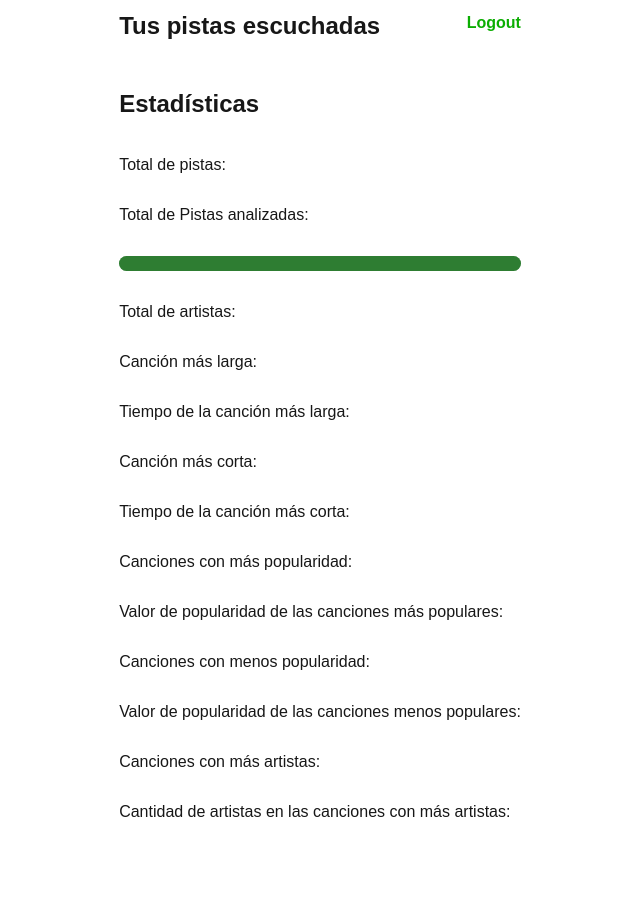
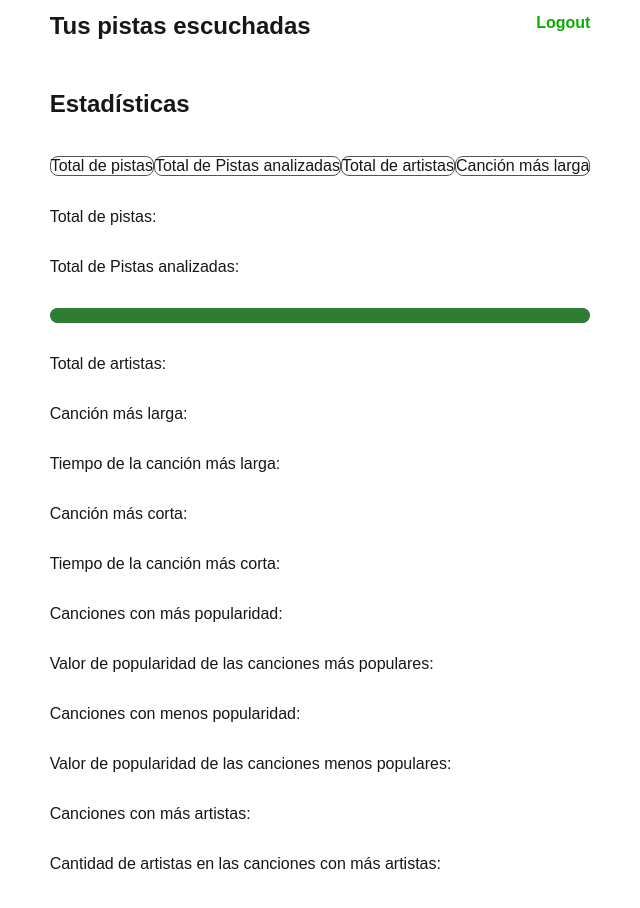
Before and after one commit to fabio2100/all-tracks, a Next.js app: page /home in a window 1280 px wide. Shown: the top 908 px of the page, without its empty margins (320-960 px from the left). Built offline with nearby package versions, Linux system fonts and the light colour scheme.

Commit message:
feature: card to dispaly infor

```diff
--- /dev/null
+++ b/app/components/ShowSimpleData.js
@@ -0,0 +1,12 @@
+import { Typography } from "@mui/material";
+import styles from "./showSimpleData.module.css";
+
+
+export default function ShowSimpleData({title,value}){
+    return (
+        <div className={styles.main}>
+            <h2>{value}</h2>
+            <p>{title}</p>
+        </div>
+    )
+}
--- /dev/null
+++ b/app/components/ShowSimpleData.module.css
@@ -0,0 +1,4 @@
+.main{
+    border: 1px solid #555555;
+    border-radius: 8px;
+}
--- a/app/components/TopTracks.js
+++ b/app/components/TopTracks.js
@@ -7,6 +7,8 @@ import Lista from "./Lista";
 import { useRouter } from "next/navigation";
 import styles from "../page.module.css";
 import { LinearProgress } from "@mui/material";
+import MediaCard from "./MediaCard";
+import ShowSimpleData from "./ShowSimpleData";
 
 const TopTracks = () => {
   const router = useRouter();
@@ -146,6 +148,14 @@ const TopTracks = () => {
       <h2 style={{ marginTop: ".5em", marginBottom: "0.25em" }}>
         Estadísticas
       </h2>
+
+      <div className={styles.containerSimpleData}>
+      <ShowSimpleData title="Total de pistas" value={estadisticas.totalTracks} />
+      <ShowSimpleData title="Total de Pistas analizadas" value={estadisticas.totalPistasChecked} />
+      <ShowSimpleData title="Total de artistas" value={estadisticas.totalArtists} />
+      <ShowSimpleData title="Canción más larga" value={estadisticas.longestTrack?.name} />
+      </div>
+
       <p>Total de pistas: {estadisticas.totalTracks}</p>
       <p>Total de Pistas analizadas: {estadisticas.totalPistasChecked}</p>
       <LinearProgress variant="determinate" color="success" sx={{height:15,borderRadius:3}} value={estadisticas.totalPistasChecked*100/estadisticas.totalTracks}/>
--- a/app/page.module.css
+++ b/app/page.module.css
@@ -225,3 +225,9 @@ a.secondary {
   align-items: center;
   width: 100%;
 }
+
+.containerSimpleData{
+  display: flex;
+  align-items: center;
+  justify-content: space-around;
+}
```
Also changed, not shown: public/image-prueba.png (added).
